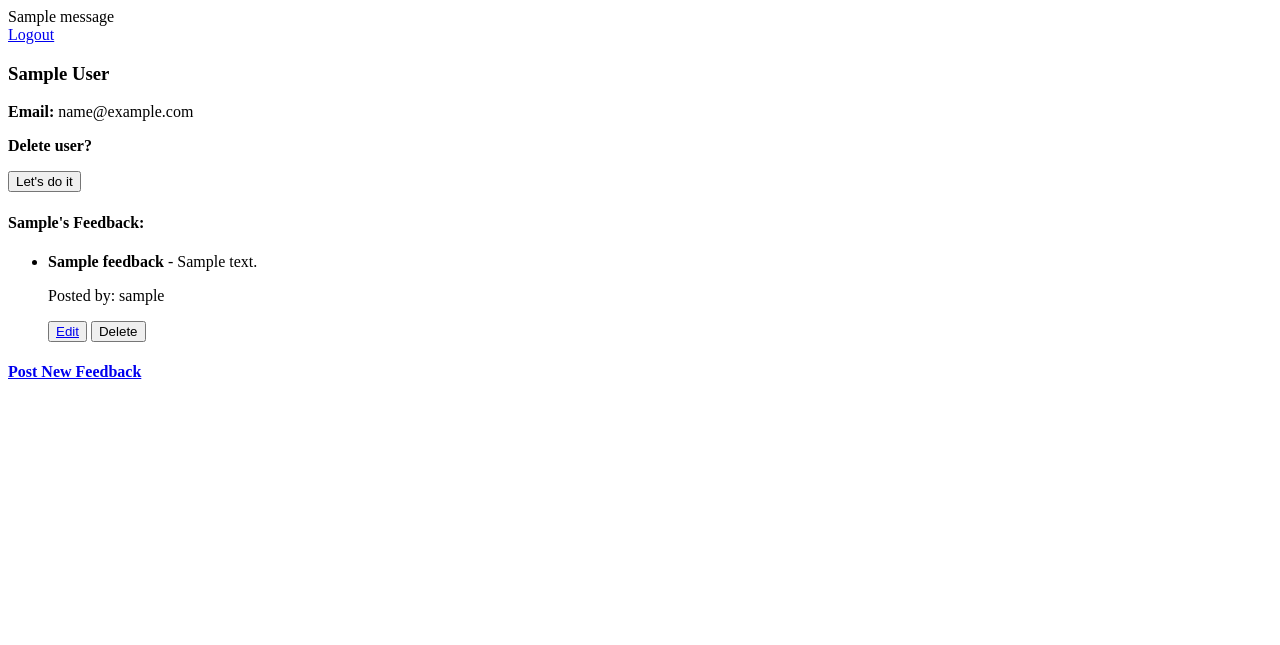
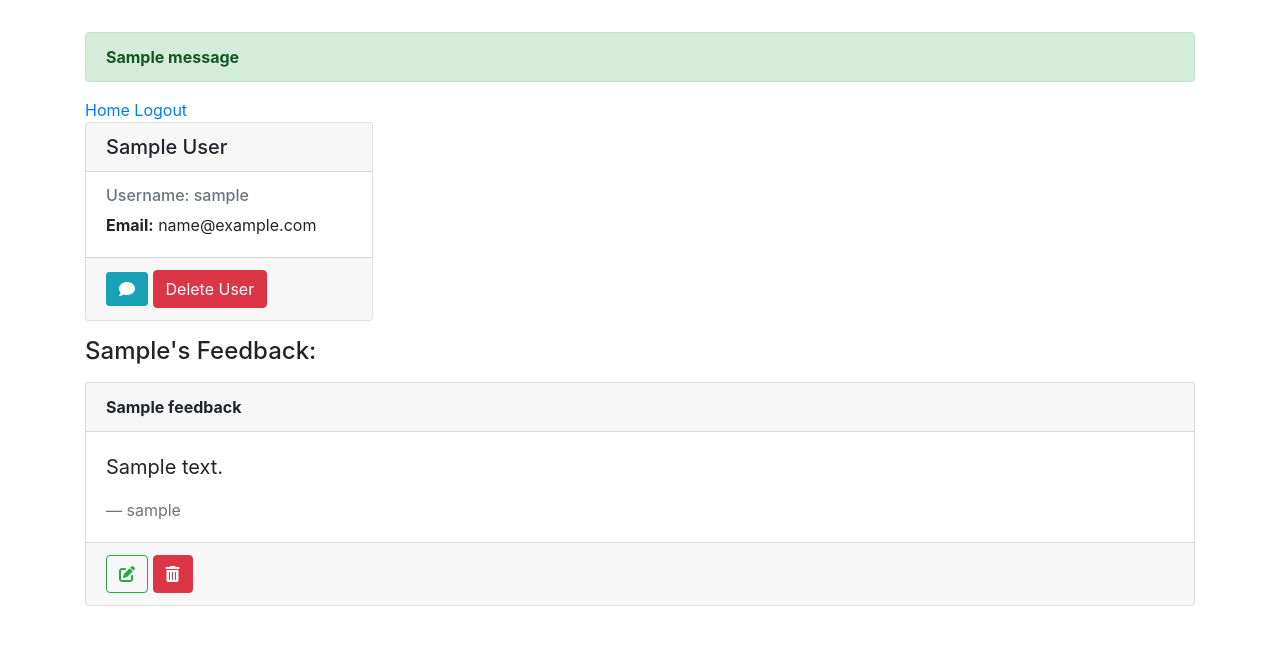
Before and after one commit to JNStayton/Flask-Feedback, a Flask app: a page that uses templates/base.html in a window 1280 px wide. Shown: the top 645 px of the page. Run offline with Flask 2, Linux system fonts and the light colour scheme; the visitor is signed in with stand-in values (Sample User, id 1); tables that the repository leaves empty hold one stand-in row (values such as "Sample post"); one stand-in notice (Sample message) is shown; some libraries are stand-ins or nearby versions.

Commit message:
added base styles, added view function docstrings, tidied up logic in app.py

```diff
--- a/app.py
+++ b/app.py
@@ -19,45 +19,67 @@ db.create_all()
 
 toolbar = DebugToolbarExtension(app)
 
+# These functions are to test 1) whether or not a user is or is not in session 2) Whether or not the logged-in user is the user displayed on the page, 3)
+def is_logged_in():
+    """Returns true if not logged in, so route can redirect an un-logged in user to the login page."""
+    if 'user' not in session:
+        flash("Uh oh! Looks like you need to either log in or register.", "danger")
+        return True
+
+def gatekeeper(user):
+    """Returns true if the user in session is not the user shown on page, prevents users from altering other user's account info, allows for redirection"""
+    if user.username != session['user']:
+        flash("Uh oh! You aren't authorized to do that.", 'danger')
+        return True
+
+
+def check_session():
+    """Returns true if user is already logged in, allows for redirection"""
+    if 'user' in session:
+        flash(f"You're already logged in!", "danger")
+        return True
+
+
 @app.route('/')
 def homepage():
-    """Redirect to /register"""
-    return redirect('/register')
+    """Show homepage with most recent 5 feedbacks and recent 5 users"""
+    feedback = Feedback.query.order_by(Feedback.id).limit(5).all()
+    users = User.query.order_by(User.username).limit(5).all()
+    return render_template('home.html', feedback=feedback, users=users)
 
 
 @app.route('/register', methods=["GET", "POST"])
 def register():
+    """Runs check_session; redirects to their profile page if logged in, otherwise displays the register form.
+    Registers a new user if username is valid, redirects new user to their profile page"""
+    if check_session():
+        return redirect(f'/users/{session["user"]}')
     form = NewUser()
     if form.validate_on_submit():
-        username = form.username.data
-        password = form.password.data
-        email = form.email.data
-        first_name = form.first_name.data
-        last_name = form.last_name.data
-        new_user = User.register(username, password, email, first_name, last_name)
-
+        data = {k:v for k, v in form.data.items() if k != 'csrf_token'}
+        new_user = User.register(**data)
         db.session.add(new_user)
-
         try:
             db.session.commit()
         except IntegrityError:
-            form.username.errors.append('Uh oh! That username is taken. Please pick another!', 'gatekept')
+            form.username.errors.append('Uh oh! That username is taken. Please pick another!')
             return render_template('register.html', form=form)
 
         session['user'] = new_user.username
-        flash(f"{new_user.greet()}", "succcess")
+        flash(f"{new_user.greet()}", "success")
         return redirect(f'/users/{new_user.username}')
     return render_template('register.html', form=form)
 
 
 @app.route('/login', methods=["GET", "POST"])
 def login():
-    """Login a registered user"""
+    """Checks the session for whether or not the user is logged in; redirects to their profile page is they are. Otherwise, logs in a registered user"""
+    if check_session():
+        return redirect(f'/users/{session["user"]}')
     form = LoginForm()
     if form.validate_on_submit():
-        username = form.username.data
-        password=form.password.data
-        user = User.authenticate(username, password)
+        data = {k:v for k, v in form.data.items() if k != 'csrf_token'}
+        user = User.authenticate(**data)
 
         if user:
             flash(f"{user.welcome_back()}", "success")
@@ -70,45 +92,40 @@ def login():
 
 @app.route('/users/<username>')
 def show_user(username):
+    """Displays user profile page if user is in session, otherwise redirects to home page"""
+    if is_logged_in():
+        return redirect('/')
     user = User.query.filter_by(username=username).first()
-    if 'user' not in session:
-        flash("Uh oh! Looks like you need to either log in or register.", "gatekept")
-        return redirect('/')
-    else:
-        return render_template('user.html', user=user)
+    return render_template('user.html', user=user)
 
 
 @app.route('/users/<username>/delete', methods=["POST"])
 def delete_user(username):
+    """Allows user to delete their account; runs gatekeeper() to make sure users cannot delete other accounts"""
     user = User.query.filter_by(username=username).first()
-    if 'user' not in session:
-        flash("Uh oh! Looks like you need to either log in or register.", "gatekept")
-        return redirect('/')
-    if user.username != session['user']:
-        username = session['user']
-        flash("Uh oh! You can't delete someone else's profile.", 'gatekept')
-        return redirect(f'/users/{username}')
-    else:
-        db.session.delete(user)
-        db.session.commit()
-        flash(f'Successfully deleted {user.username}!', 'success')
-        return redirect('/')
+    if gatekeeper(user):
+        return redirect(f'/users/{session["user"]}')
+    db.session.delete(user)
+    db.session.commit()
+    flash(f'Successfully deleted {user.username}!', 'success')
+    return redirect('/')
 
 
 @app.route('/users/<username>/feedback/add', methods=["GET", "POST"])
 def show_feedback(username):
-    if "user" not in session:
-        flash("Uh oh! You need to either login or register to do that.", "gatekept")
-        return redirect('/')
-
+    """Allows a user in session to post new feedback.
+    If user not in session, redirects to homepage.
+    If user in session, but trying to post on a page that isn't theirs, redirects to their page."""
     form = FeedbackForm()
     user=User.query.filter_by(username=username).first()
+    if is_logged_in():
+        return redirect('/')
+    if gatekeeper(user):
+        return redirect(f'/users/{session["user"]}')
 
     if form.validate_on_submit():
-        title = form.title.data
-        content = form.content.data
-        new_feedback = Feedback(title=title, content=content, username = user.username)
-
+        data = {k:v for k, v in form.data.items() if k != 'csrf_token'}
+        new_feedback = Feedback(**data, username=user.username)
         db.session.add(new_feedback)
         db.session.commit()
         return redirect(f'/users/{username}')
@@ -118,16 +135,14 @@ def show_feedback(username):
 
 @app.route('/feedback/<feedback_id>/update', methods=["GET", "POST"])
 def update_feedback(feedback_id):
-    if "user" not in session:
-        flash("Uh oh! You need to either login or register to do that.", "gatekept")
+    """Redirects an unlogged-in user to the home page,
+    Redirects a logged in user to their own page if trying to edit a post that isn't theirs,
+    Allows user to update one of their feedbacks."""
+    if is_logged_in():
         return redirect('/')
-
     feedback=Feedback.query.get_or_404(feedback_id)
-
-    if feedback.user.username != session['user']:
-        username = session['user']
-        flash("Uh oh! You can't edit someone else's post.", 'gatekept')
-        return redirect(f'/users/{username}')
+    if gatekeeper(feedback.user):
+        return redirect(f'/users/{session["user"]}')
 
     form = FeedbackForm(obj=feedback)
 
@@ -143,41 +158,35 @@ def update_feedback(feedback_id):
 
 @app.route('/feedback/<feedback_id>/delete', methods=["POST"])
 def delete_feedback(feedback_id):
-    if "user" not in session:
-        flash("Uh oh! You need to either login or register to do that.", "gatekept")
+    """Redirects un-logged in user to home page;
+    Redirects user logged in, but not on their page to their own page;
+    Allows user to delete their selected feedback."""
+    if is_logged_in():
         return redirect('/')
+    feedback=Feedback.query.get_or_404(feedback_id)
+    if gatekeeper(feedback.user):
+        return redirect(f'/users/{session["user"]}')
 
-    feedback=Feedback.query.get_or_404(feedback_id)
-
-    if feedback.user.username != session['user']:
-        username = session['user']
-        flash("Uh oh! You can't delete someone else's post.", 'gatekept')
-        return redirect(f'/users/{username}')
-
-    if feedback.user.username == session['user']:
-        db.session.delete(feedback)
-        db.session.commit()
-        flash('Successfully deleted feedback!', 'success')
-        return redirect(f'/users/{feedback.user.username}')
-
-    flash("Looks like you don't have permission to do that.", 'gatekept')
+    db.session.delete(feedback)
+    db.session.commit()
+    flash('Successfully deleted feedback!', 'success')
     return redirect(f'/users/{feedback.user.username}')
 
 
 @app.route('/secret')
 def secret():
-    """Shows secret page to authenticated users"""
-    if 'user' not in session:
-        flash("Uh oh, looks like you need to register to see this cool stuff.")
+    """Shows secret page to authenticated users, otherwise redirects to home page"""
+    if is_logged_in():
         return redirect('/')
-    else:
-        flash("You made it!", "success")
-        return render_template('secret.html')
+    flash("You made it!", "success")
+    return render_template('secret.html')
 
 
 @app.route('/logout')
 def logout():
     """Logout a user"""
+    if is_logged_in():
+        return redirect('/')
     session.pop('user')
     flash("Goobye!")
     return redirect('/')
--- a/templates/base.html
+++ b/templates/base.html
@@ -4,22 +4,39 @@
     <meta charset="UTF-8">
     <meta http-equiv="X-UA-Compatible" content="IE=edge">
     <meta name="viewport" content="width=device-width, initial-scale=1.0">
+    <link rel="stylesheet" href="https://cdn.jsdelivr.net/npm/bootstrap@4.0.0/dist/css/bootstrap.min.css" integrity="sha384-Gn5384xqQ1aoWXA+058RXPxPg6fy4IWvTNh0E263XmFcJlSAwiGgFAW/dAiS6JXm" crossorigin="anonymous">
+    <link rel="stylesheet" href="https://cdnjs.cloudflare.com/ajax/libs/font-awesome/5.12.0/css/all.min.css">
+    <script src="https://kit.fontawesome.com/7cb7c78e8e.js" crossorigin="anonymous"></script>
     <title>{% block title %} {% endblock %}</title>
 </head>
 <body>
+    <div class="container" style="margin-top: 2em">
+
     {% for category, msg in get_flashed_messages(with_categories=True) %}
-        <div class="{{category}}">{{msg}}</div>
+    <div class="alert alert-{{category}}" role="alert">
+        <strong>{{msg}}</strong>
+      </div>
     {% endfor %}
 
+    <a href="/">Home</a>
     {% if session['user'] %}
     <a href="/logout">Logout</a>
     {% else %}
     <a href="/login">Login</a>
+    <a href="/register">Register</a>
     {% endif %}
 
 
     {% block content %}
 
     {% endblock %}
+    </div>
+
+    <script src="https://code.jquery.com/jquery-3.2.1.slim.min.js" integrity="sha384-KJ3o2DKtIkvYIK3UENzmM7KCkRr/rE9/Qpg6aAZGJwFDMVNA/GpGFF93hXpG5KkN" crossorigin="anonymous"></script>
+    <script src="https://cdn.jsdelivr.net/npm/popper.js@1.12.9/dist/umd/popper.min.js" integrity="sha384-ApNbgh9B+Y1QKtv3Rn7W3mgPxhU9K/ScQsAP7hUibX39j7fakFPskvXusvfa0b4Q" crossorigin="anonymous"></script>
+    <script src="https://cdn.jsdelivr.net/npm/bootstrap@4.0.0/dist/js/bootstrap.min.js" integrity="sha384-JZR6Spejh4U02d8jOt6vLEHfe/JQGiRRSQQxSfFWpi1MquVdAyjUar5+76PVCmYl" crossorigin="anonymous"></script>
 </body>
 </html>
+
+</body>
+</html>
--- a/templates/secret.html
+++ b/templates/secret.html
@@ -1,5 +1,5 @@
 {% extends 'base.html' %}
-
+{% block title %} SECRET {% endblock %}
 {% block content %}
 
 {% if 'user' in session %}
--- a/templates/user.html
+++ b/templates/user.html
@@ -1,35 +1,49 @@
 {% extends 'base.html' %}
+
+{% block title %} {{user.username}} {% endblock %}
 
 {% block content %}
 
 {% if 'user' in session %}
-<h3>{{user.get_full_name()}}</h3>
 
-<p><b>Email:</b> {{user.email}}</p>
-
-{% if session['user'] == user.username %}
-<p><b>Delete user?</b> <form action="/users/{{user.username}}/delete" method="POST"><button>Let's do it</button></form></p>
-{% endif %}
+<div class="card" style="width: 18rem;">
+    <h5 class="card-title card-header">{{user.get_full_name()}}</h5>
+    <div class="card-body">
+      <h6 class="card-subtitle mb-2 text-muted">Username: {{user.username}}</h6>
+      <p class="card-text"><b>Email:</b> {{user.email}}</p>
+    </div>
+      {% if session['user'] == user.username %}
+      <div class="card-footer">
+      <a href="/users/{{user.username}}/feedback/add" style="display: inline;" class="btn btn-info"><i class="fa-solid fa-comment"></i></a>
+      <form style="display: inline;" action="/users/{{user.username}}/delete" method="POST"><button class="btn btn-danger">Delete User</button></form>
+    </div>
+      {% endif %}
+  </div>
 
 
+<h4 class="my-3">{{user.first_name}}'s Feedback:</h4>
+
 {% for feedback in user.feedback %}
-
-<h4>{{user.first_name}}'s Feedback:</h4>
-<ul>
-    <li>
-        <b>{{feedback.title}}</b> - {{feedback.content}}
-        <p>Posted by: {{feedback.user.username}}</p>
+<div class="card my-2">
+    <div class="card-header">
+        <b>{{feedback.title}}</b>
+    </div>
+    <div class="card-body">
+      <blockquote class="blockquote mb-0">
+        <p>{{feedback.content}}</p>
+        <footer class="blockquote-footer">{{feedback.user.username}}</footer>
+      </blockquote>
+    </div>
+    <div class="card-footer">
         {% if session['user'] == user.username %}
-        <button><a href="/feedback/{{feedback.id}}/update">Edit</a></button>
+         <a class="btn btn-outline-success" href="/feedback/{{feedback.id}}/update"><i class="fa-solid fa-pen-to-square"></i></a>
         <form style="display: inline;" action="/feedback/{{feedback.id}}/delete" method="POST">
-            <button>Delete</button>
+            <button class="btn btn-danger"><i class="fa-solid fa-trash-can"></i></button>
         </form>
         {% endif %}
-    </li>
-</ul>
+    </div>
+  </div>
 {% endfor %}
-
-<h4><a href="/users/{{user.username}}/feedback/add">Post New Feedback</a></h4>
 
 {% endif %}
 
```
Also changed, not shown: templates/form-template.html (added, +13 -0 lines), templates/home.html (added, +36 -0 lines), templates/login.html (+3 -16 lines), templates/new_feedback.html (+2 -15 lines), templates/register.html (+3 -15 lines), templates/update_feedback.html (+2 -16 lines).
